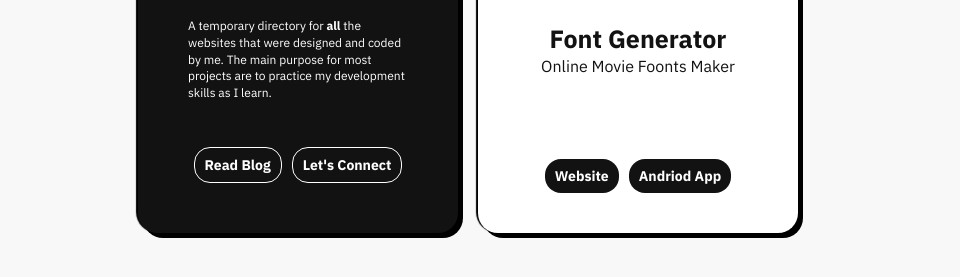
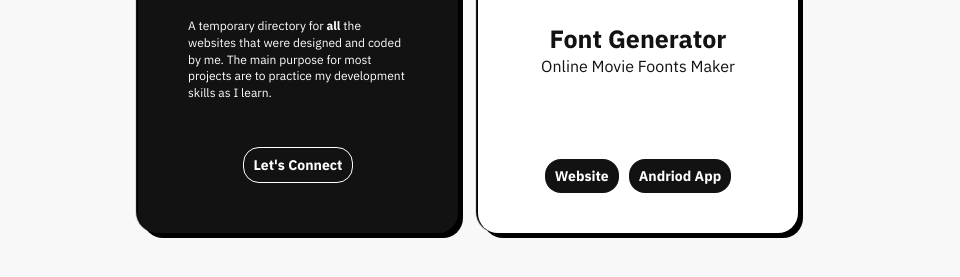
Before and after one commit to madhanumk/madhanumk.github.io, a plain HTML site: page index.html in a window 1280 px wide. Shown: the part 277-554 px from the top of the page, without its empty margins (162-1122 px from the left). Drawn offline with Linux system fonts and the light colour scheme.

Commit message:
Update index.html

```diff
--- a/index.html
+++ b/index.html
@@ -104,14 +104,9 @@
 						</p>
 					</div>
 					<div class="project-links first-card-links">
+
 						<a
-							href="https://www.Madhan Umk.io"
-							target="_blank"
-							rel="noopener noreferrer"
-							><button>Read Blog</button></a
-						>
-						<a
-							href="https://twitter.com/Madhan Umktc"
+							href="https://twitter.com/madhanumk"
 							target="_blank"
 							rel="noopener noreferrer"
 							><button>Let's Connect</button></a
```
